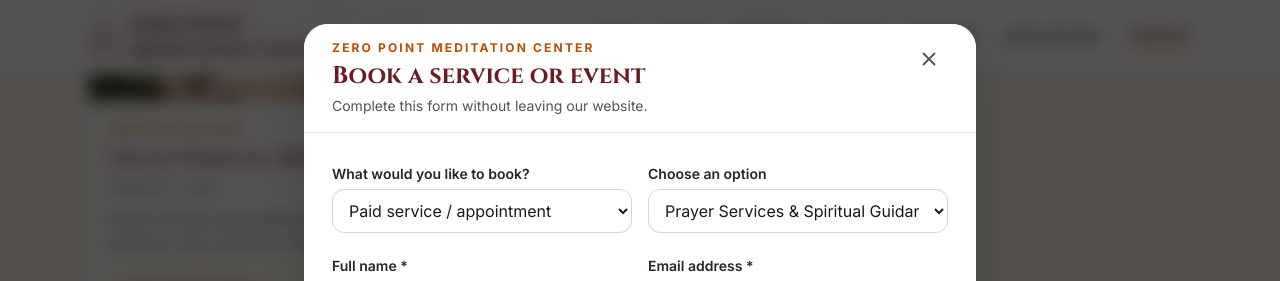
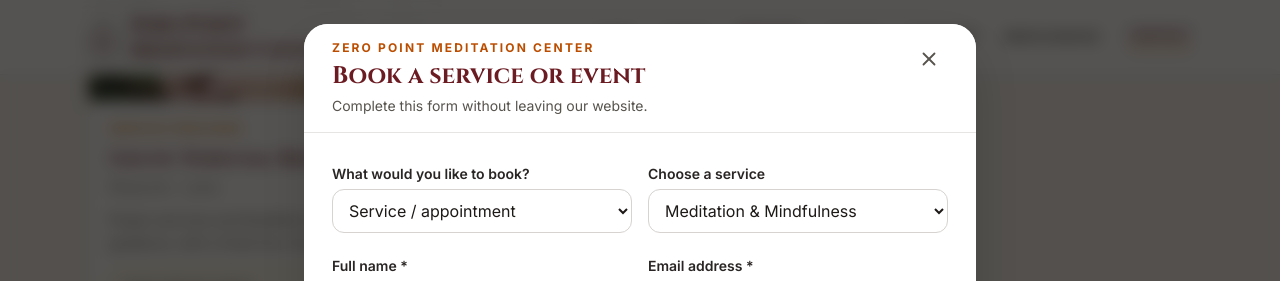
Before and after one commit to sherpaten/Zero-Point-Meditation-Center, a React (Vite) app in the folder zero-point-meditation/: page /services in a window 1280 px wide. Both pictures are taken after a click on the button "Book / enquire about prayer services". Shown: the part 1682-1963 px from the top of the page. Built offline with nearby package versions, Linux system fonts and the light colour scheme.

Commit message:
Add all available services to booking popup

```diff
--- a/zero-point-meditation/src/components/BookingModal.jsx
+++ b/zero-point-meditation/src/components/BookingModal.jsx
@@ -6,6 +6,15 @@
   { value: '2026-11-08', label: 'Sunday, November 8, 2026' },
   { value: '2026-11-14', label: 'Saturday, November 14, 2026' },
   { value: '2026-11-15', label: 'Sunday, November 15, 2026' },
+];
+
+const availableServices = [
+  'Meditation & Mindfulness',
+  'Meditation & Buddhist Practices',
+  'Prayers & Spiritual Guidance',
+  'Emotional Well-being',
+  'Community Gatherings',
+  'Counselling Information',
 ];
 
 const fieldClass = 'mt-1 w-full rounded-xl border border-stone-300 bg-white px-3 py-2.5 text-stone-900 outline-none focus:border-amber-700 focus:ring-2 focus:ring-amber-700/20';
@@ -42,7 +51,7 @@
     event.preventDefault();
     setMessage(isFree
       ? 'Your details are ready, but registration is not open yet. The center must finish configuring the secure booking database and confirmation email before submissions can be accepted.'
-      : 'This is a paid-service booking request. Online payment is not enabled yet; the center must confirm its US payment gateway before we can accept payment or confirm a paid booking.');
+      : 'This is a booking enquiry. Online payment and confirmed bookings are not enabled yet; the center must finish configuring the booking system and confirm its payment gateway before paid bookings can be accepted.');
   }
 
   return (
@@ -61,17 +70,15 @@
             <div>
               <label htmlFor="booking-type" className="text-sm font-semibold text-stone-800">What would you like to book?</label>
               <select id="booking-type" value={type} onChange={event => { setType(event.target.value); setService(event.target.value === 'event' ? 'Free Morning Meditation' : 'Meditation & Mindfulness'); setMessage(''); }} className={fieldClass}>
-                <option value="event">Event / class</option><option value="service">Paid service / appointment</option>
+                <option value="event">Event / class</option><option value="service">Service / appointment</option>
               </select>
             </div>
             <div>
-              <label htmlFor="booking-service" className="text-sm font-semibold text-stone-800">Choose an option</label>
+              <label htmlFor="booking-service" className="text-sm font-semibold text-stone-800">{type === 'event' ? 'Choose an event' : 'Choose a service'}</label>
               <select id="booking-service" value={service} onChange={event => { setService(event.target.value); setMessage(''); }} className={fieldClass}>
                 {type === 'event' ? <>
                   <option>Free Morning Meditation</option><option>Community Gathering</option><option>Prayer Event</option><option>Other Event</option>
-                </> : <>
-                  <option>Meditation & Mindfulness</option><option>Prayer Services & Spiritual Guidance</option><option>Emotional Well-being Enquiry</option><option>Counselling Information Request</option>
-                </>}
+                </> : availableServices.map(item => <option key={item} value={item}>{item}</option>)}
               </select>
             </div>
           </div>
```
